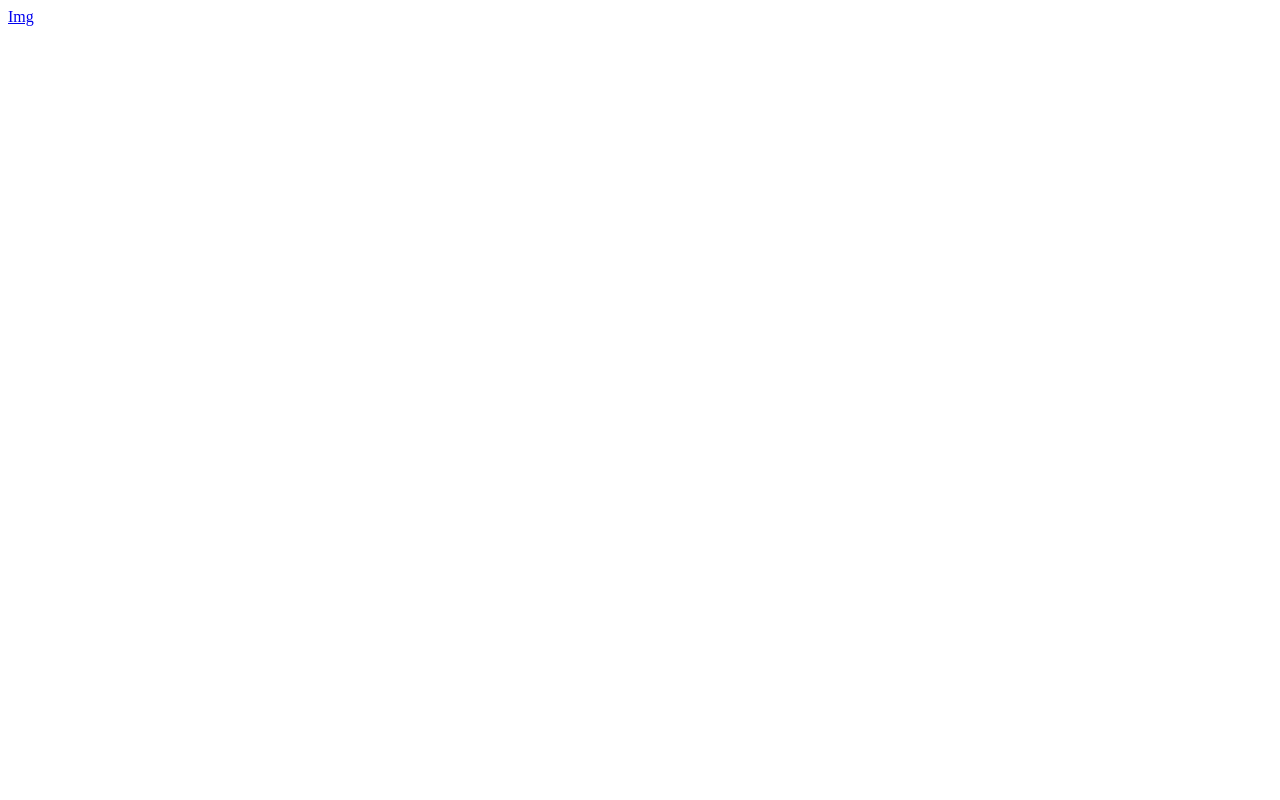
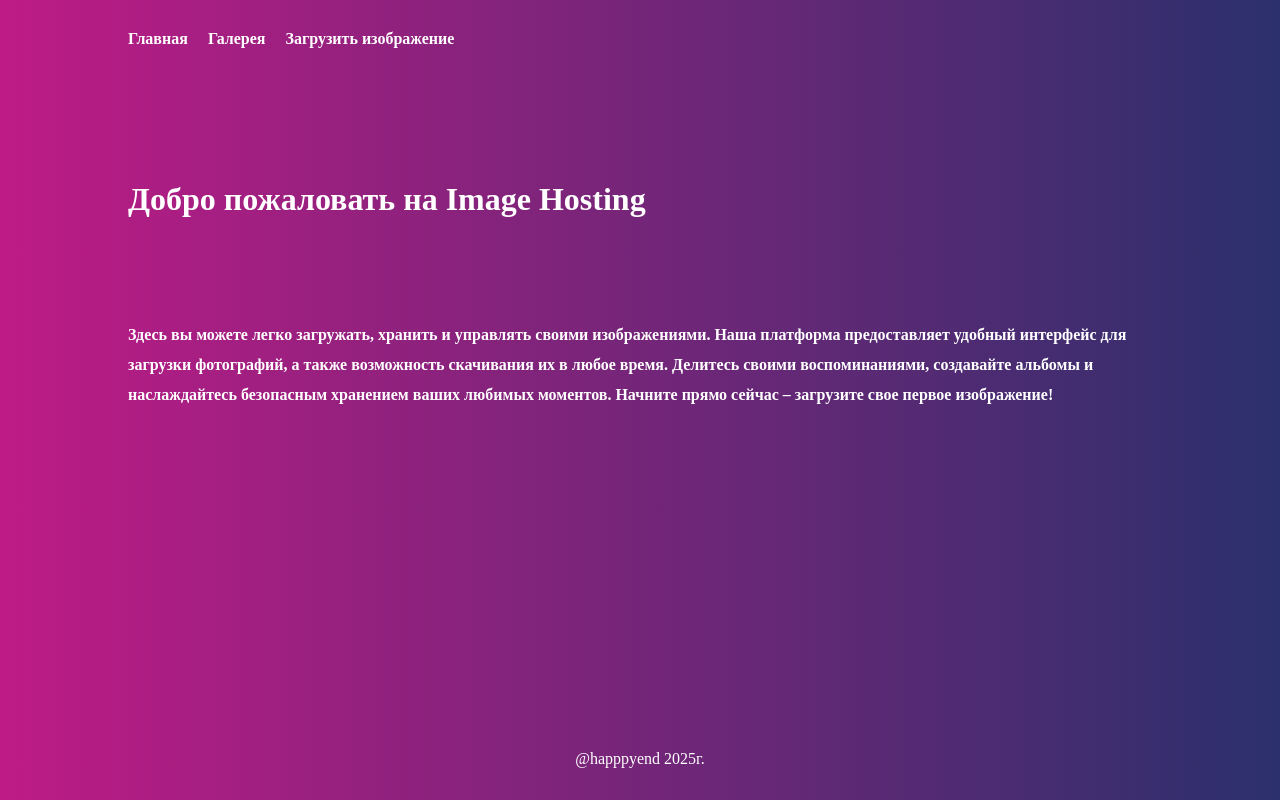
Before and after one commit to HapppyEnd/image_server, a plain HTML site: page static/index.html in a window 1280 px wide. Drawn offline with Linux system fonts and the light colour scheme.

Commit message:
Modified html pages.

```diff
--- a/static/index.html
+++ b/static/index.html
@@ -3,9 +3,70 @@
 <head>
     <meta charset="UTF-8">
     <meta name="viewport" content="width=device-width, initial-scale=1.0">
-    <title>Загрузка изображения</title>
+    <title>Главная</title>
+    <style>
+        body {
+            margin: 0;
+            padding: 0;
+        }
+        .container-nav {
+            width: 100%;
+            height: 80px;
+            background: linear-gradient(90deg, #be1b86, #2b306c);
+        }
+        .nav-bar {
+            margin: 0 auto;
+            width: 80vw;
+            padding-top: 30px;
+            color: white;
+        }
+        a {
+            font-size: 16px;
+            font-weight: 600;
+            color: white;
+            text-decoration: none;
+            margin-right: 16px;
+        }
+        main {
+            width: 100%;
+            height: calc(100vh - 80px - 80px);
+            background: linear-gradient(90deg, #be1b86, #2b306c);
+        }
+        .header-text {
+            font-weight: 600;
+            font-size: 16px;
+            line-height: 30px;
+            padding-top: 10vh;
+        }
+        .centred {
+            text-align: center;
+        }
+        .tt {
+            padding-top: 10vh;
+        }
+    </style>
 </head>
 <body>
-    <a href="/images/images.html">Img</a>
+    <header class="container-nav">
+        <div class="nav-bar">
+            <a href="/">Главная</a>
+            <a href="/images">Галерея</a>
+            <a href="/upload">Загрузить изображение</a>
+        </div>
+    </header>
+<main>
+<div class="nav-bar tt">
+    <h1>Добро пожаловать на Image Hosting</h1>
+    <p class="header-text">Здесь вы можете легко загружать, хранить и управлять своими изображениями. Наша платформа предоставляет удобный интерфейс для загрузки фотографий, а также возможность скачивания их в любое время. Делитесь своими воспоминаниями, создавайте альбомы и наслаждайтесь безопасным хранением ваших любимых моментов. Начните прямо сейчас – загрузите свое первое изображение!</p>
+</div>
+</main>
+
+ <footer class="container-nav">
+        <div class="nav-bar centred">
+            @happpyend 2025г.
+        </div>
+    </footer>
+
+
 </body>
 </html>
```
Also changed, not shown: static/images/images.html (+1 -1 lines), static/upload.html (+68 -3 lines), 2 other files.
